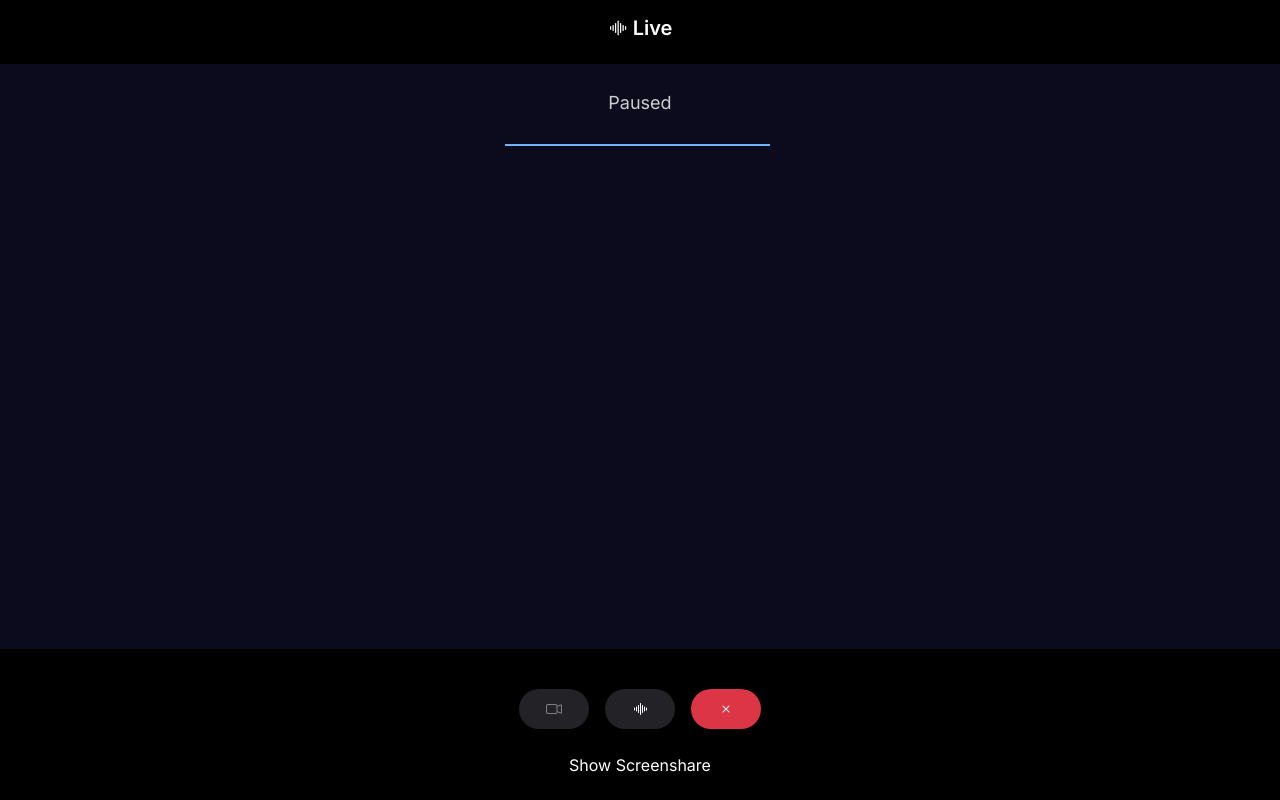
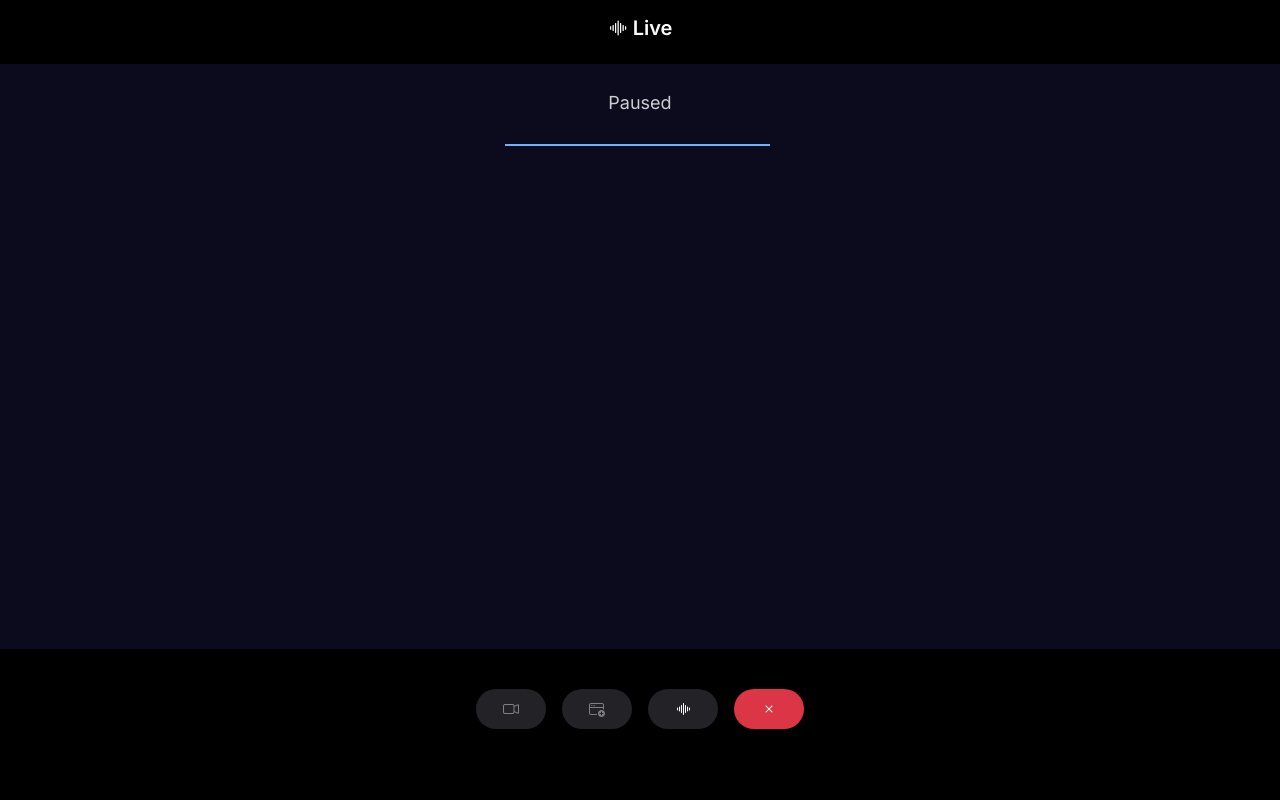
Before and after one commit to etiennenoel/astra.etiennenoel.com, an Angular app: page / in a window 1280 px wide. Built offline with nearby package versions, Linux system fonts and the light colour scheme.

Commit message:
- Adds support for screenshare.

```diff
--- a/src/app/components/footer/footer.component.html
+++ b/src/app/components/footer/footer.component.html
@@ -1,6 +1,6 @@
 <div class="d-flex align-items-center justify-content-center gap-3">
   <app-action-button [icon]="'bi-camera-video'" [color]="isCameraOn ? 'white':'transparent'" [disabled]="isPaused" (click)="toggleCamera()"></app-action-button>
-<!--  <app-action-button [icon]="'bi-window-plus'" [disabled]="isPaused"></app-action-button>-->
+  <app-action-button [icon]="'bi-window-plus'"  [color]="isScreenshareOn ? 'white':'transparent'"  [disabled]="isPaused" (click)="toggleScreenshare()"></app-action-button>
 <!--  <app-action-button [icon]="'bi-circle'" [disabled]="isPaused" [color]="isPaused ? 'transparent':'blue'" (click)="captureContext()"></app-action-button>-->
   <app-action-button [icon]="isPaused ? 'bi-soundwave' : 'bi-pause-fill'" (click)="togglePause()"></app-action-button>
   <app-action-button [icon]="'bi-x'" color="red" (click)="exit()"></app-action-button>
--- a/src/app/components/footer/footer.component.ts
+++ b/src/app/components/footer/footer.component.ts
@@ -16,6 +16,9 @@ export class FooterComponent extends BaseComponent implements AfterViewInit {
 
   @Input()
   isCameraOn = false;
+
+  @Input()
+  isScreenshareOn = false;
 
   constructor(
     @Inject(PLATFORM_ID) private platformId: Object,
@@ -52,6 +55,12 @@ export class FooterComponent extends BaseComponent implements AfterViewInit {
   toggleCamera() {
     this.isCameraOn = !this.isCameraOn;
     this.eventStore.isCameraOn.next(this.isCameraOn); // Dispatch the event
+    this.isScreenshareOn = false;
+  }
+
+  toggleScreenshare() {
+    this.isScreenshareOn = !this.isScreenshareOn;
+    this.eventStore.isScreenshareOn.next(this.isScreenshareOn); // Dispatch the event
   }
 
   exit() {
--- a/src/app/components/screenshare-view/screenshare-view.component.html
+++ b/src/app/components/screenshare-view/screenshare-view.component.html
@@ -1,2 +1 @@
 <video autoplay playsinline></video>
-<button (click)="startScreenShare()">Start Screen Share</button>
--- a/src/app/components/screenshare-view/screenshare-view.component.ts
+++ b/src/app/components/screenshare-view/screenshare-view.component.ts
@@ -1,4 +1,4 @@
-import { Component, OnInit } from '@angular/core';
+import {AfterViewInit, Component, OnInit} from '@angular/core';
 
 @Component({
   selector: 'app-screenshare-view',
@@ -6,11 +6,17 @@ import { Component, OnInit } from '@angular/core';
   templateUrl: './screenshare-view.component.html',
   styleUrls: ['./screenshare-view.component.scss']
 })
-export class ScreenshareViewComponent implements OnInit {
+export class ScreenshareViewComponent implements OnInit, AfterViewInit {
 
   constructor() { }
 
   ngOnInit(): void {
+  }
+
+
+  ngAfterViewInit(): void {
+    // Start screen sharing after the view has initialized
+    this.startScreenShare();
   }
 
   async startScreenShare() {
--- a/src/app/pages/home/home.component.html
+++ b/src/app/pages/home/home.component.html
@@ -27,5 +27,4 @@
   </div>
 
   <app-footer class="mt-3"></app-footer>
-  <button (click)="showScreenshareView()">Show Screenshare</button> <!-- Temporary button for testing -->
 </div>
--- a/src/app/pages/home/home.component.ts
+++ b/src/app/pages/home/home.component.ts
@@ -68,6 +68,17 @@ export class HomeComponent extends BaseComponent implements OnInit {
         this.currentView = 'microphone';
       }
     }));
+
+    this.subscriptions.push(this.eventStore.isScreenshareOn.subscribe(value => {
+      if (value === undefined) {
+        return;
+      }
+      if (value) { // If screenshare is on
+        this.currentView = 'screenshare';
+      } else { // If screenshare is off
+        this.currentView = 'microphone';
+      }
+    }));
   }
 
   showScreenshareView() {
--- a/src/app/stores/event.store.ts
+++ b/src/app/stores/event.store.ts
@@ -17,5 +17,7 @@ export class EventStore {
 
   public readonly isCameraOn = new BehaviorSubject<void | boolean>(undefined); // New event
 
+  public readonly isScreenshareOn = new BehaviorSubject<void | boolean>(undefined); // New event
+
   public readonly silenceDetected = new BehaviorSubject<void | boolean>(undefined);
 }
```
